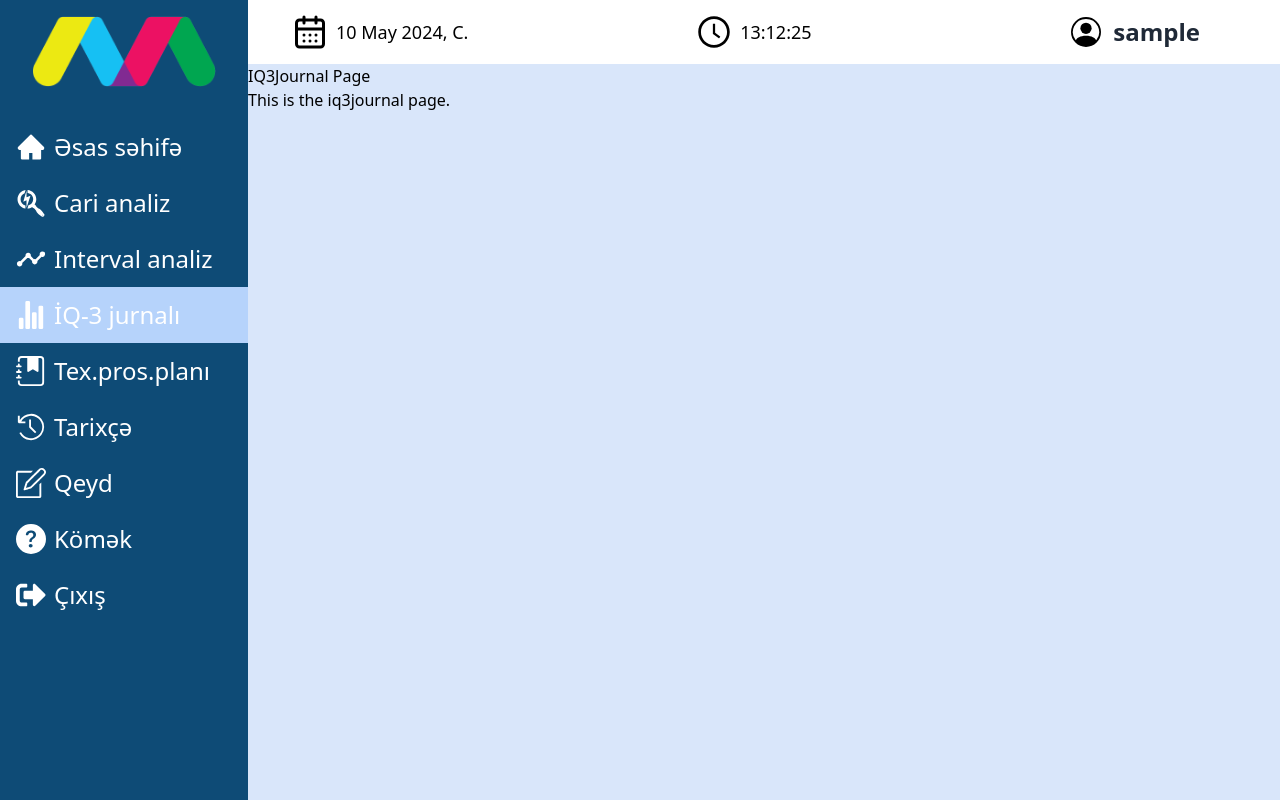
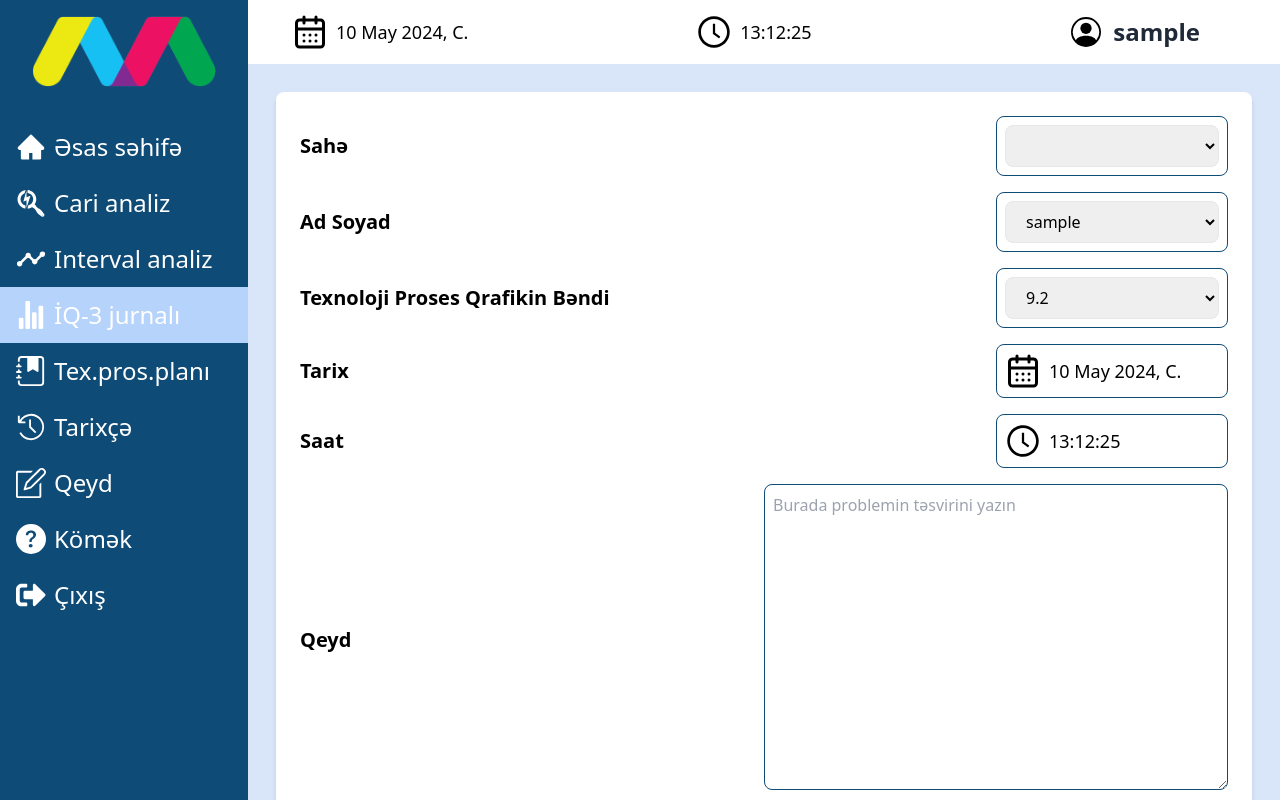
Before and after one commit to muradnuriyev/diag-device, a React (Vite) app in the folder project/diagnostic-ui/: page /auth/iq3-journal in a window 1280 px wide. Built offline with nearby package versions, Linux system fonts and the light colour scheme; sample sign-in values are in the browser's storage.

Commit message:
added iq3journal page

```diff
--- a/project/diagnostic-ui/src/pages/IQ3Journal.tsx
+++ b/project/diagnostic-ui/src/pages/IQ3Journal.tsx
@@ -1,8 +1,126 @@
+import { useState, } from "react";
+import TesdiqButton from "../layouts/AuthLayout/components/TesdiqButton";
+import CurrentDate from "../layouts/AuthLayout/components/CurrentDate";
+import CurrentTime from "../layouts/AuthLayout/components/CurrentTime";
+
 const IQ3Journal = () => {
+  const [sahe, setSahe] = useState(localStorage.getItem("sahe") || "");
+  const [userFullName, setUserFullName] = useState(
+    localStorage.getItem("userFullName") || ""
+  );
+  const [texProsQrafikBend, setTexProsQrafikBend] = useState("9.2");
+  const [note, setNote] = useState("");
+  const access_token = localStorage.getItem("access_token");
+
+  const sendDataToServer = async () => {
+    try {
+      const response = await fetch("http://localhost:5000/store_iq3journal", {
+        method: "POST",
+        headers: {
+          "Content-Type": "application/json",
+          Authorization: `Bearer ${access_token}`,
+        },
+        body: JSON.stringify({ sahe, userFullName, texProsQrafikBend, note }),
+      });
+
+      if (response.ok) {
+        console.log("Data sent successfully");
+        setNote("");
+      } else {
+        console.error("Error sending data");
+      }
+    } catch (error) {
+      console.error("Error:", error);
+    }
+  };
+
+  const handleConfirmClick = async () => {
+    await sendDataToServer();
+  };
+
   return (
-    <div>
-      <h1>IQ3Journal Page</h1>
-      <p>This is the iq3journal page.</p>
+    <div className="w-full m-7 flex ">
+      <div className="flex flex-col w-full">
+        <div className="h-screen p-6 bg-white rounded-lg shadow-md flex flex-col">
+          <div className="flex items-center mb-4">
+            <div className="w-3/4">
+              <h3 className="text-xl font-semibold">Sahə</h3>
+            </div>
+            <div className="w-1/4 border rounded-lg border-main-blue p-2">
+              <select
+                className="w-full px-4 py-2 border rounded-lg"
+                onChange={(e) => setSahe(e.target.value)}
+                value={sahe}
+              >
+                <option className="text-gray-800">{sahe}</option>
+              </select>
+            </div>
+          </div>
+          <div className="flex items-center mb-4">
+            <div className="w-3/4">
+              <h3 className="text-xl font-semibold">Ad Soyad</h3>
+            </div>
+            <div className="w-1/4 border rounded-lg border-main-blue p-2">
+              <select
+                className="w-full px-4 py-2 border rounded-lg"
+                onChange={(e) => setUserFullName(e.target.value)}
+                value={userFullName}
+              >
+                <option className="text-gray-800">{userFullName}</option>
+              </select>
+            </div>
+          </div>
+          <div className="flex items-center mb-4">
+            <div className="w-3/4">
+              <h3 className="text-xl font-semibold">Texnoloji Proses Qrafikin Bəndi</h3>
+            </div>
+            <div className="w-1/4 border rounded-lg border-main-blue p-2">
+              <select
+                className="w-full px-4 py-2 border rounded-lg"
+                onChange={(e) => setTexProsQrafikBend(e.target.value)}
+                value={texProsQrafikBend}
+              >
+                <option className="text-gray-800">9.2</option>
+                <option className="text-gray-800">9.3</option>
+                <option className="text-gray-800">9.4</option>
+              </select>
+            </div>
+          </div>
+          <div className="flex items-center mb-4">
+            <div className="w-3/4">
+              <h3 className="text-xl font-semibold">Tarix</h3>
+            </div>
+            <div className="w-1/4 border rounded-lg border-main-blue p-2">
+              <CurrentDate />
+            </div>
+          </div>
+          <div className="flex items-center mb-4">
+            <div className="w-3/4">
+              <h3 className="text-xl font-semibold">Saat</h3>
+            </div>
+            <div className="w-1/4 border rounded-lg border-main-blue p-2">
+              <CurrentTime />
+            </div>
+          </div>
+          <div className="flex items-center mb-4">
+            <div className="w-1/2">
+              <h3 className="text-xl font-semibold">Qeyd</h3>
+            </div>
+            <div className="w-1/2">
+              <textarea
+                rows={12}
+                className="w-full border rounded-lg border-main-blue p-2"
+                placeholder="Burada problemin təsvirini yazın"
+                onChange={(e) => setNote(e.target.value)}
+                value={note}
+              />
+            </div>
+          </div>
+          <div className="flex justify-center mt-auto w-full">
+            <TesdiqButton onClick={handleConfirmClick}>Təsdiqlə</TesdiqButton>
+          </div>
+        </div>
+      </div>
     </div>
   );
 };
```
Also changed, not shown: 2 other files (tests, documents, lock files or other folders).
